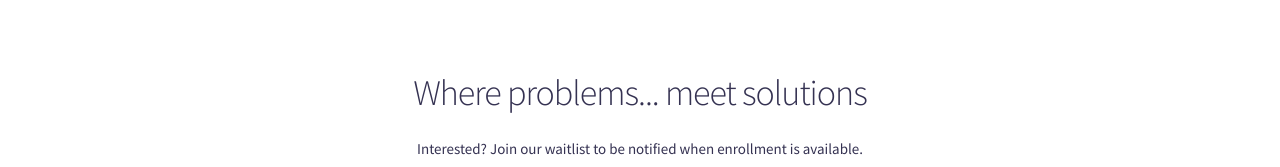
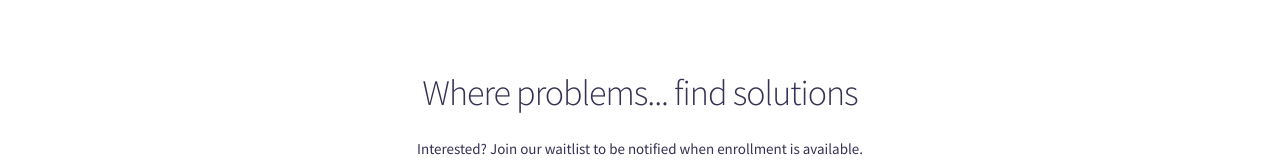
Before and after one commit to cachemap/landing-page, a website built with Parcel: page src/index.html in a window 1280 px wide. Shown: the part 182-349 px from the top of the page. Built offline with nearby package versions, Linux system fonts and the light colour scheme.

Commit message:
Correct banner text to match the page title

```diff
--- a/src/partials/top-banner.html
+++ b/src/partials/top-banner.html
@@ -1,6 +1,6 @@
 <main class="top-banner" data-aos="fade-right">
   <div class="container">
-    <h3 data-aos="fade-right">Where problems... meet solutions</h3>
+    <h3 data-aos="fade-right">Where problems... find solutions</h3>
     <p>
       Interested? Join our waitlist to be notified when enrollment is available.
     </p>
```
